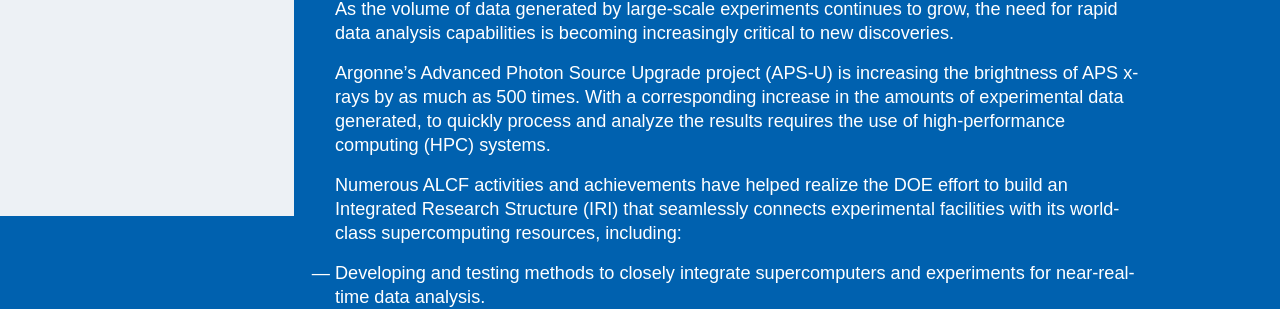
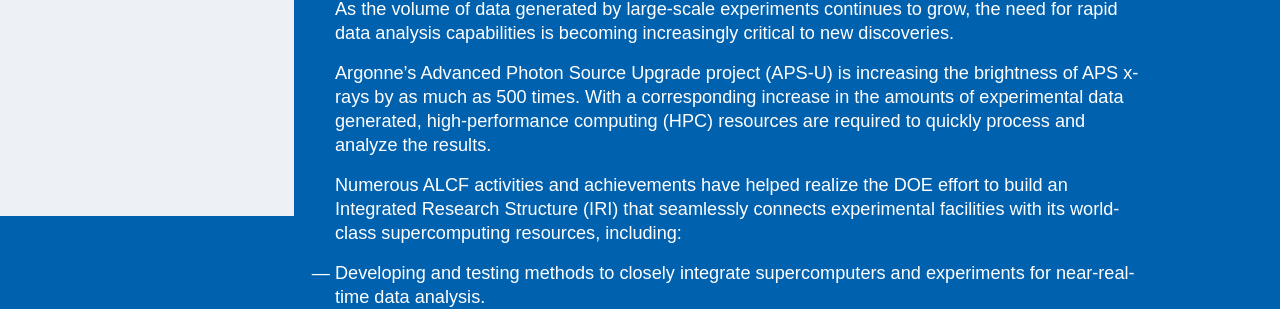
Before and after one commit to argonne-lcf/AR2024, a Jekyll site: the page built from 02_features/nexus-iri.md, in a window 1280 px wide. Shown: the part 1128-1437 px from the top of the page. Built offline with Jekyll 4.4.1, drawn with Linux system fonts in a browser that asks for light colours; some web fonts are replaced; some of the changed text lies outside the part shown.

Commit message:
Update nexus-iri.md

```diff
--- a/02_features/nexus-iri.md
+++ b/02_features/nexus-iri.md
@@ -13,8 +13,7 @@
 
 As the volume of data generated by large-scale experiments continues to grow, the need for rapid data analysis capabilities is becoming increasingly critical to new discoveries.
 
-Argonne’s Advanced Photon Source Upgrade project (APS-U) is increasing the brightness of APS x-rays by as much as 500 times. With a corresponding increase in the amounts of experimental data generated, to quickly process and analyze the results requires the use of high-performance computing (HPC) systems.
-
+Argonne’s Advanced Photon Source Upgrade project (APS-U) is increasing the brightness of APS x-rays by as much as 500 times. With a corresponding increase in the amounts of experimental data generated, high-performance computing (HPC) resources are required to quickly process and analyze the results.
 
 Numerous ALCF activities and achievements have helped realize the DOE effort to build an Integrated Research Structure (IRI) that seamlessly connects experimental facilities with its world-class supercomputing resources, including:
 
```
Also changed, not shown: other parts of 02_features/nexus-iri.md (+1 -1 lines).
